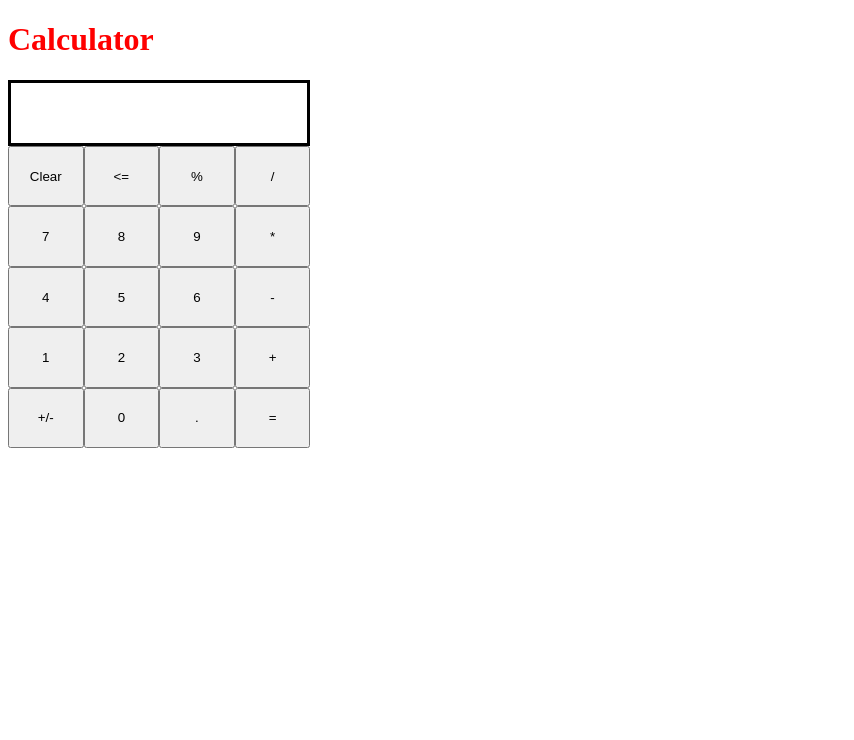
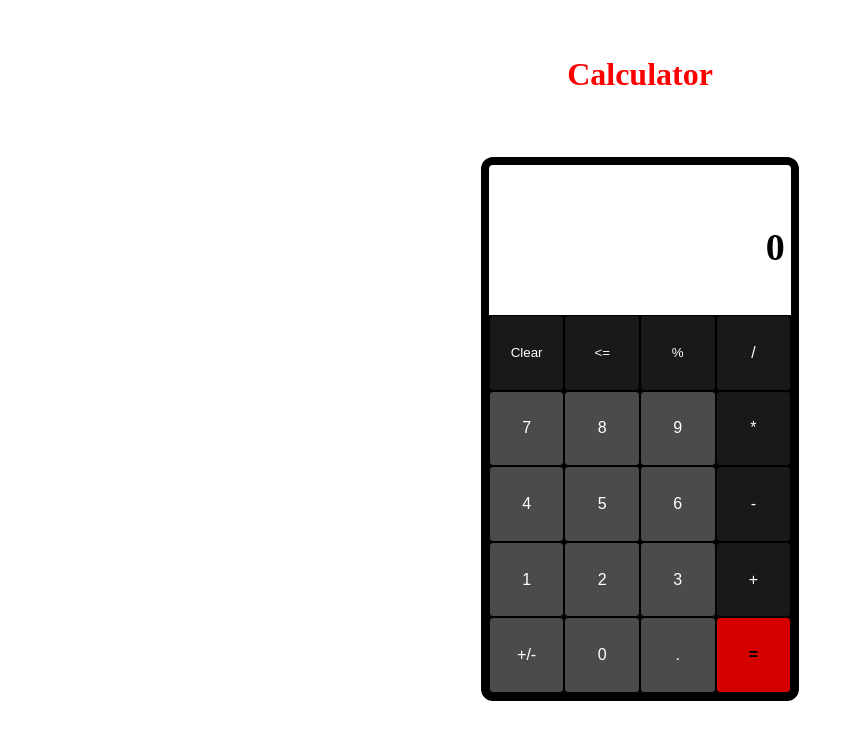
Before and after one commit to mkdirYannick/calculator, a plain HTML site: page index.html in a window 1280 px wide. Shown: the whole page, without its empty margins (0-854 px from the left). Drawn offline with Linux system fonts and the light colour scheme.

Commit message:
Added some css

```diff
--- a/index.html
+++ b/index.html
@@ -13,7 +13,7 @@
     <div id="calculator">
         <div id="display">
             <div id="line1"></div>
-            <div id="line2"></div>
+            <div id="line2">0</div>
         </div>
         <div id="buttons">
             <button id="clear">Clear</button>
@@ -32,9 +32,9 @@
             <button class="numberBtn">2</button>
             <button class="numberBtn">3</button>
             <button class="operator">+</button>
-            <button class="operator2">+/-</button>
+            <button id="inverse">+/-</button>
             <button class="numberBtn">0</button>
-            <button class="operator2">.</button>
+            <button id="decimal">.</button>
             <button id="equal">=</button>
         </div>
     </div>
--- a/script.js
+++ b/script.js
@@ -2,7 +2,8 @@ const numberButtons = document.querySelectorAll('.numberBtn');
 const operators = document.querySelectorAll('.operator');
 const clearBtn = document.getElementById('clear');
 const deleteBtn = document.getElementById('delete');
-const operator2 = document.getElementsByClassName('operator2');
+const decimal = document.getElementById('decimal');
+const inverseSign = document.getElementById('inverse');
 const equal = document.getElementById('equal');
 const display = document.getElementById('display');
 const line1 = document.getElementById('line1');
@@ -16,7 +17,7 @@ let result = '';
 
 function clearFunction() {
     line1.textContent = '';
-    line2.textContent = '';
+    line2.textContent = '0';
     firstOperand = '';
     secondOperand = '';
     operator = '';
@@ -26,12 +27,24 @@ function clearFunction() {
 
 clearBtn.addEventListener('click', clearFunction);
 
+deleteBtn.addEventListener('click', function() {
+    if (line2.textContent && line2.textContent !== '0') {
+        let strArray = Array.from(line2.textContent);
+        strArray.pop();
+        line2.textContent = strArray.join('');
+        firstOperand = '';
+        result = '';
+    }
+})
+
 numberButtons.forEach((button) =>
     button.addEventListener('click', function() {
-        if (result && !firstOperand) {
+        if (line2.textContent == '0') {
+            line2.textContent = '';
+        } else if (result && !firstOperand) {
             clearFunction();
-        }
-        if (firstOperand && operator) {
+            line2.textContent = '';
+        } else if (firstOperand && operator) {
             line2.textContent = '';
         }
         line2.textContent += button.textContent;
@@ -40,13 +53,17 @@ numberButtons.forEach((button) =>
 
 operators.forEach((button) =>
     button.addEventListener('click', function() {
-            if (result && !secondOperand) {
+            if (result && firstOperand && result == firstOperand) {
+                secondOperand = line2.textContent;
+                temporaryResult = operate(firstOperand, operator, secondOperand);
+                line2.textContent = temporaryResult;
+                operator = button.textContent;
+                line1.textContent = `${operator} ${temporaryResult}`;
+                firstOperand = temporaryResult;
+            } else if (result && !secondOperand) {
                 operator = button.textContent;
                 line1.textContent = `${operator} ${result}`;
                 firstOperand = result;
-                // secondOperand = line2.textContent;
-                // temporaryResult = operate(firstOperand, operator, secondOperand);
-                // line1.textContent = `${operator} ${temporaryResult}`;
 
             } else if (temporaryResult) {
                 secondOperand = line2.textContent;
@@ -72,26 +89,18 @@ operators.forEach((button) =>
     })
 );
 
-//test 2*2 = puis appuyer sur = = = = = devrais toujours multiplier par deux, ce n'est pas le cas actuellement.
-
 equal.addEventListener('click', function() {
-    // if (result && !firstOperand) {
-    //     console.log('BG ajd');
-    //     secondOperand = result;
-    //     result = operate(firstOperand, operator, secondOperand);
-    //     line1.textContent = `${operator} ${result}`;
-    //     line2.textContent = `${result}`;
-    // } else {
+        if (!operator) {
+            return;
+        } else {
             secondOperand = line2.textContent;
             result = operate(firstOperand, operator, secondOperand);
             line2.textContent = result;
             line1.textContent = '';
-        // firstOperand = '';
             secondOperand = '';
-        // operator = '';
             temporaryResult = '';
-    // }
-
+            firstOperand = '';
+        }
 });
 
 function add(x, y) {
--- a/style.css
+++ b/style.css
@@ -1,37 +1,86 @@
+body {
+    display: flex;
+    flex-direction: column;
+    align-items: center;
+    height: 100vh;
+    background-color: ;
+}
+
 h1 {
     color: red;
+    margin-top: 48px;
+    margin-bottom: 64px;
 }
 
 #buttons {
     display: grid;
     grid-template-columns: repeat(4, 1fr);
     width: 8cm;
-    height: 8cm;
+    height: 10cm;
+    /* gap: 4px; */
+    background-color: black;
 }
 
 #display {
-    border: 3px solid black;
+    /* border: 3px solid black; */
     width: 296px;
-    height: 60px;
+    height: 150px;
     /* font-size: 16px; */
     font-weight: 600;
 }
 
 #line1 {
-    font-size: 16px;
+    font-size: 22px;
     color: rgb(94, 94, 94);
-    height: 28px;
+    height: 60px;
 }
 
 #line2 {
-    font-size: 24px;
-    height: 32px;
+    font-size: 38px;
+    height: 90px;
 }
 
 #calculator {
-
+    border: 8px solid black;
+    border-radius: 12px;
 }
 
 #display {
     direction: rtl;
 }
+
+#equal {
+    background-color: rgb(212, 0, 0);
+    font-weight: bolder;
+    font-size: 16px;
+}
+
+.numberBtn,#decimal,#inverse {
+    background-color: rgb(75, 75, 75);
+    color: white;
+    font-size: 16px;
+}
+
+.operator {
+    background-color: rgb(25, 25, 25);
+    color: white;
+    /* font-weight: bolder; */
+    font-size: 16px;
+}
+
+button {
+    /* border-radius: 16px; */
+    border: solid black 1px;
+    transition: transform 0.04s;
+    border-radius: 4px;
+}
+
+#clear,#delete,#percentage {
+    background-color: rgb(25, 25, 25);
+    color: white;
+}
+
+button:hover {
+    transform: scale(1.025);
+    border: solid white 1px;
+}
```
Also changed, not shown: 1 other file. Lines whose indentation alone changed are shown as unchanged.
